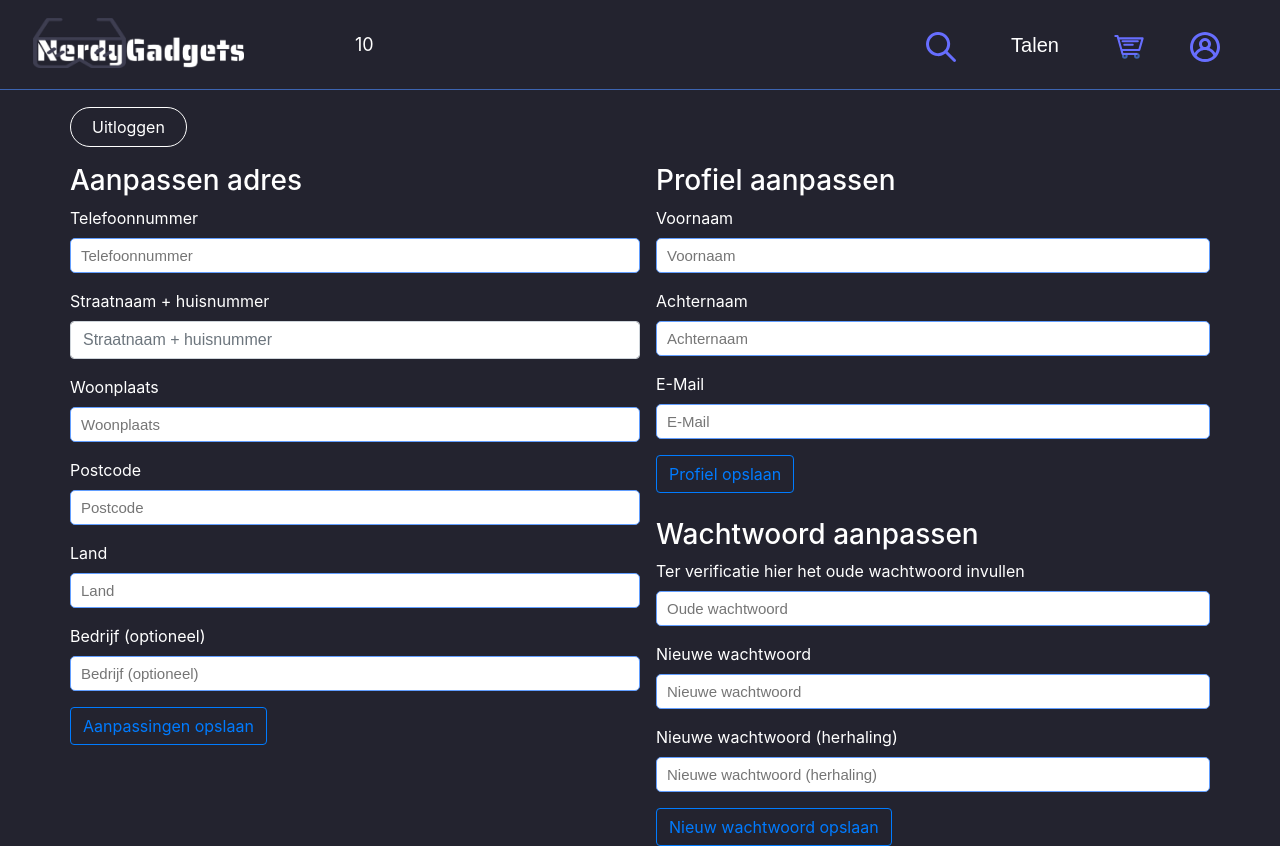
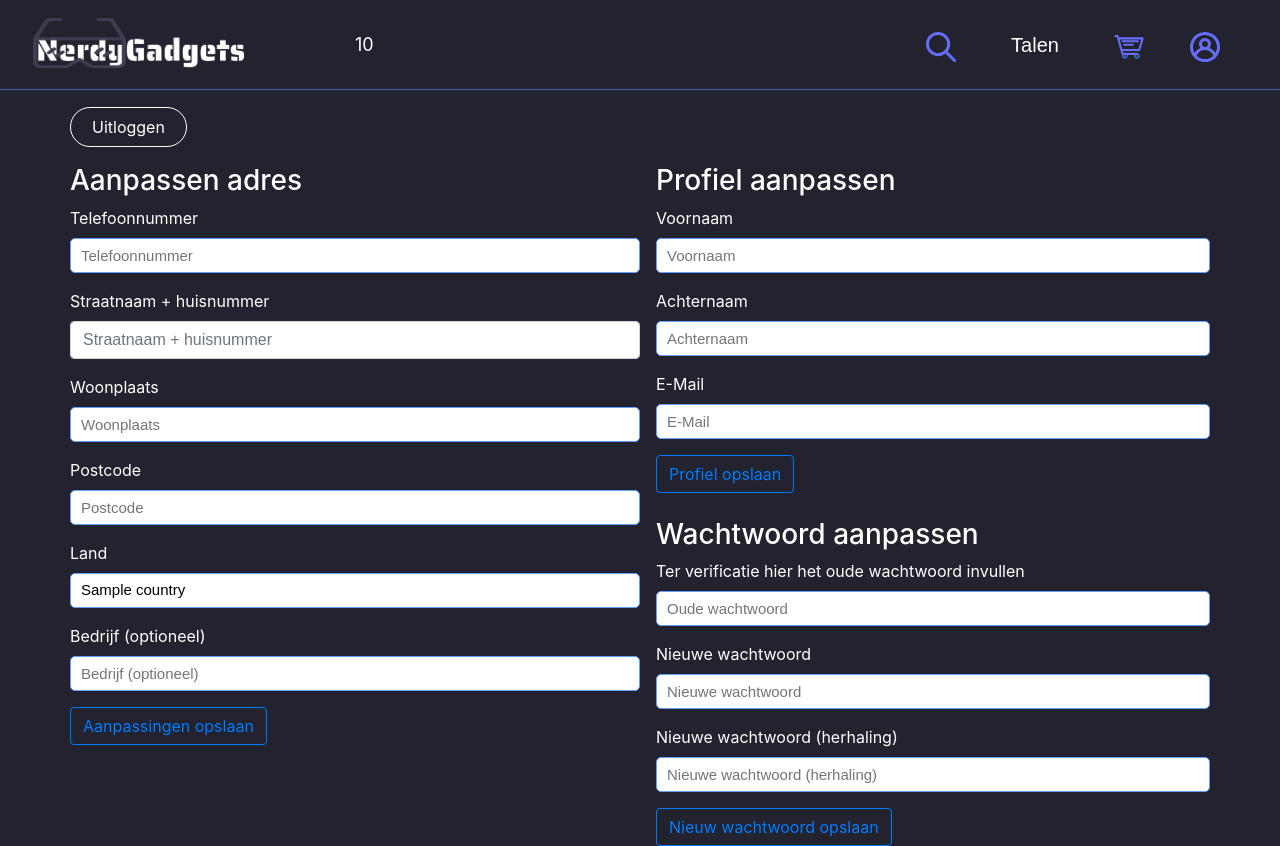
Before and after one commit to Joehoel/nerdygadgets, a PHP site: the page made by views/profile.php in a window 1280 px wide. Run offline with PHP 8.4, Linux system fonts and the light colour scheme; tables that the repository leaves empty or names only in its code hold one stand-in row (values such as "Sample post"); the template is opened without the code that fills it: most values are stand-ins (such as "Sample title", 1, 10 or a date in 2020); data that the repository does not hold is empty; some libraries are stand-ins or nearby versions; some web fonts are replaced.

Commit message:
added country dropdown profile page

```diff
--- a/views/profile.php
+++ b/views/profile.php
@@ -5,9 +5,9 @@ include __DIR__ . "/header.php";
 
 <div class="pop-up" id="pop-up"></div>
 <div class="container">
-    <?php if(isset($_SESSION['errors'])): ?>
+    <?php if (isset($_SESSION['errors'])) : ?>
         <?php $errors = ''; ?>
-        <?php foreach($_SESSION['errors'] as $error): ?>
+        <?php foreach ($_SESSION['errors'] as $error) : ?>
             <?php $errors .= "<li>$error</li>"; ?>
         <?php endforeach; ?>
         <script>
@@ -28,42 +28,55 @@ include __DIR__ . "/header.php";
 
                 <div class="form-group">
                     <label><?= _("Telefoonnummer") ?></label>
-                    <input type="text" name="PhoneNumber" placeholder="<?= _("Telefoonnummer")?>"
-                           value="<?= $user["PhoneNumber"] ?? null?>" />
+                    <input type="text" name="PhoneNumber" placeholder="<?= _("Telefoonnummer") ?>" value="<?= $user["PhoneNumber"] ?? null ?>" />
                 </div>
 
                 <div class="form-group">
-                        <label><?= _("Straatnaam + huisnummer") ?></label>
-                        <input type="text" class="form-control" name="Adress" placeholder="<?= _("Straatnaam + huisnummer")?>"
-                               value="<?= $user["Adress"] ?? null?>" />
+                    <label><?= _("Straatnaam + huisnummer") ?></label>
+                    <input type="text" class="form-control" name="Adress" placeholder="<?= _("Straatnaam + huisnummer") ?>" value="<?= $user["Adress"] ?? null ?>" />
                 </div>
 
                 <div class="form-group">
                     <label><?= _("Woonplaats") ?></label>
-                    <input type="text" name="City" placeholder="<?= _("Woonplaats")?>"
-                           value="<?= $user["City"] ?? null?>" />
+                    <input type="text" name="City" placeholder="<?= _("Woonplaats") ?>" value="<?= $user["City"] ?? null ?>" />
                 </div>
 
                 <div class="form-group">
                     <label><?= _("Postcode") ?></label>
-                    <input type="text" name="PostalCode" placeholder="<?= _("Postcode")?>"
-                           value="<?= $user["PostalCode"] ?? null?>" />
+                    <input type="text" name="PostalCode" placeholder="<?= _("Postcode") ?>" value="<?= $user["PostalCode"] ?? null ?>" />
                 </div>
 
                 <div class="form-group">
                     <label><?= _("Land") ?></label>
-                    <input type="text" name="Country" placeholder="<?= _("Land")?>"
-                           value="<?= $user["Country"] ?? null?>"/>
+
+                    <select type="text" placeholder="<?= _("Land") ?>" name="Country" id="input">
+                        <?php
+                        foreach ($countries as $country) {
+                            if (isset($_SESSION["User"])) {
+                                if ((int)$country["CountryID"] === $_SESSION["User"]["Country"]) {
+                                    echo '<option selected="selected" value="' . $country["CountryID"] . '">' . $country["CountryName"] . '</option>';
+                                } else {
+                                    echo '<option value="' . $country["CountryID"] . '">' . $country["CountryName"] . '</option>';
+                                }
+                            } else {
+                                echo '<option value="' . $country["CountryID"] . '">' . $country["CountryName"] . '</option>';
+                            }
+                        }
+                        ?>
+                    </select>
+
+
+
+
                 </div>
 
-                <div class="form-group">
+                <div class=" form-group">
                     <label><?= _("Bedrijf (optioneel)") ?></label>
-                    <input type="text" name="Company" placeholder="<?= _("Bedrijf (optioneel)")?>"
-                           value="<?= $user["Company"] ?? null?>"/>
+                    <input type="text" name="Company" placeholder="<?= _("Bedrijf (optioneel)") ?>" value="<?= $user["Company"] ?? null ?>" />
                 </div>
 
                 <button class="btn btn-outline-primary">
-                    <?= _("Aanpassingen opslaan")?>
+                    <?= _("Aanpassingen opslaan") ?>
                 </button>
             </form>
         </div>
@@ -75,24 +88,21 @@ include __DIR__ . "/header.php";
 
                     <div class="form-group">
                         <label><?= _("Voornaam") ?></label>
-                        <input type="text" name="FirstName" placeholder="<?= _("Voornaam")?>"
-                               value="<?= $user["FirstName"] ?? null?>" />
+                        <input type="text" name="FirstName" placeholder="<?= _("Voornaam") ?>" value="<?= $user["FirstName"] ?? null ?>" />
                     </div>
 
                     <div class="form-group">
                         <label><?= _("Achternaam") ?></label>
-                        <input type="text" name="LastName" placeholder="<?= _("Achternaam")?>"
-                               value="<?= $user["LastName"] ?? null?>" />
+                        <input type="text" name="LastName" placeholder="<?= _("Achternaam") ?>" value="<?= $user["LastName"] ?? null ?>" />
                     </div>
 
                     <div class="form-group">
                         <label><?= _("E-Mail") ?></label>
-                        <input type="text" name="Email" placeholder="<?= _("E-Mail")?>"
-                               value="<?= $user["Email"] ?? null?>" />
+                        <input type="text" name="Email" placeholder="<?= _("E-Mail") ?>" value="<?= $user["Email"] ?? null ?>" />
                     </div>
 
                     <button class="btn btn-outline-primary">
-                        <?= _("Profiel opslaan")?>
+                        <?= _("Profiel opslaan") ?>
                     </button>
                 </form>
             </div>
@@ -104,21 +114,21 @@ include __DIR__ . "/header.php";
                         <label>
                             <?= _("Ter verificatie hier het oude wachtwoord invullen") ?>
                         </label>
-                        <input type="password" name="OldPassword" placeholder="<?= _("Oude wachtwoord")?>"/>
+                        <input type="password" name="OldPassword" placeholder="<?= _("Oude wachtwoord") ?>" />
                     </div>
 
                     <div class="form-group">
                         <label><?= _("Nieuwe wachtwoord") ?></label>
-                        <input type="password" name="NewPassword" placeholder="<?= _("Nieuwe wachtwoord")?>"/>
+                        <input type="password" name="NewPassword" placeholder="<?= _("Nieuwe wachtwoord") ?>" />
                     </div>
 
                     <div class="form-group">
                         <label><?= _("Nieuwe wachtwoord (herhaling)") ?></label>
-                        <input type="password" name="ConfirmPassword" placeholder="<?= _("Nieuwe wachtwoord (herhaling)")?>"/>
+                        <input type="password" name="ConfirmPassword" placeholder="<?= _("Nieuwe wachtwoord (herhaling)") ?>" />
                     </div>
 
                     <button class="btn btn-outline-primary">
-                        <?= _("Nieuw wachtwoord opslaan")?>
+                        <?= _("Nieuw wachtwoord opslaan") ?>
                     </button>
                 </form>
             </div>
```
Also changed, not shown: app/Controller/ProfileController.php (+14 -5 lines).
